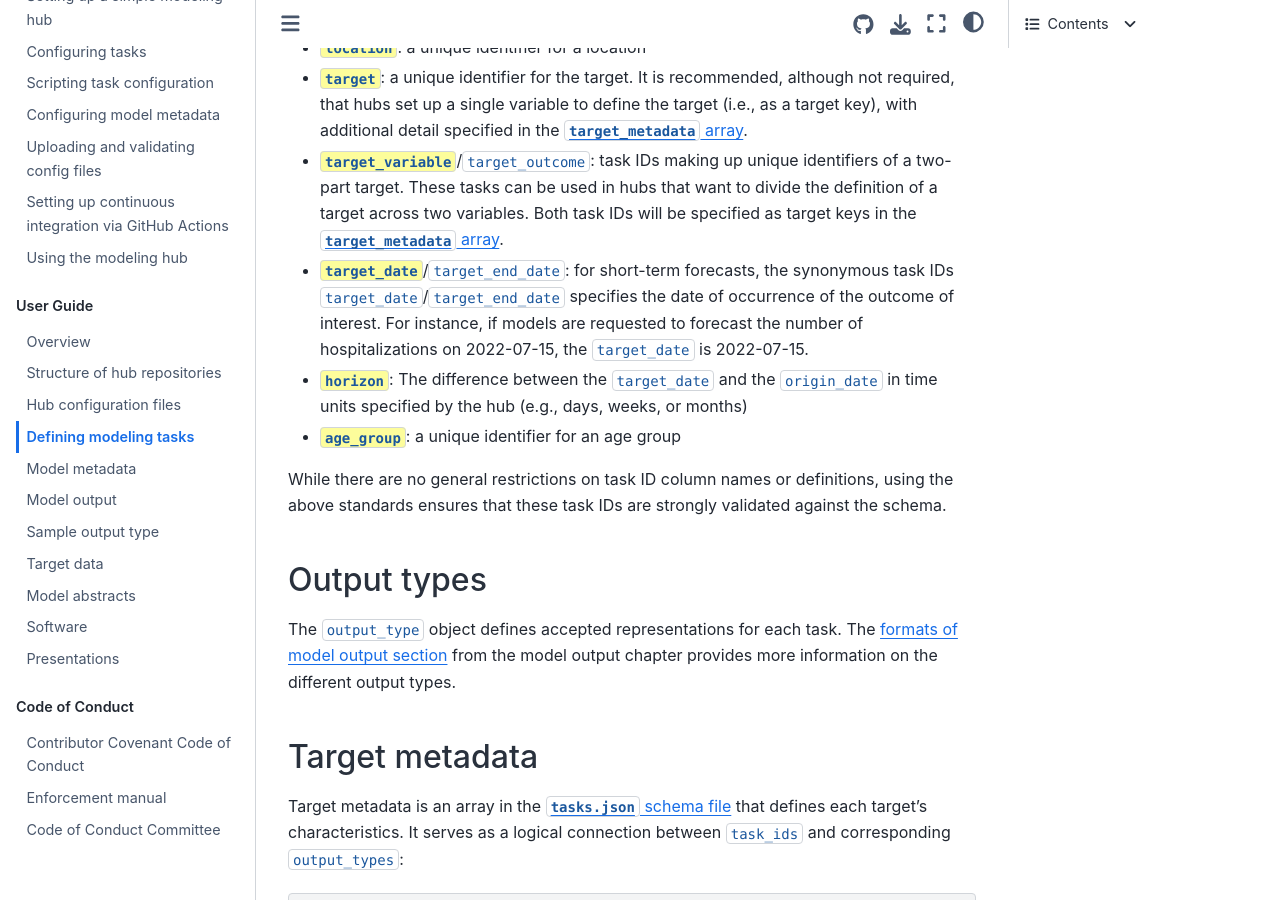
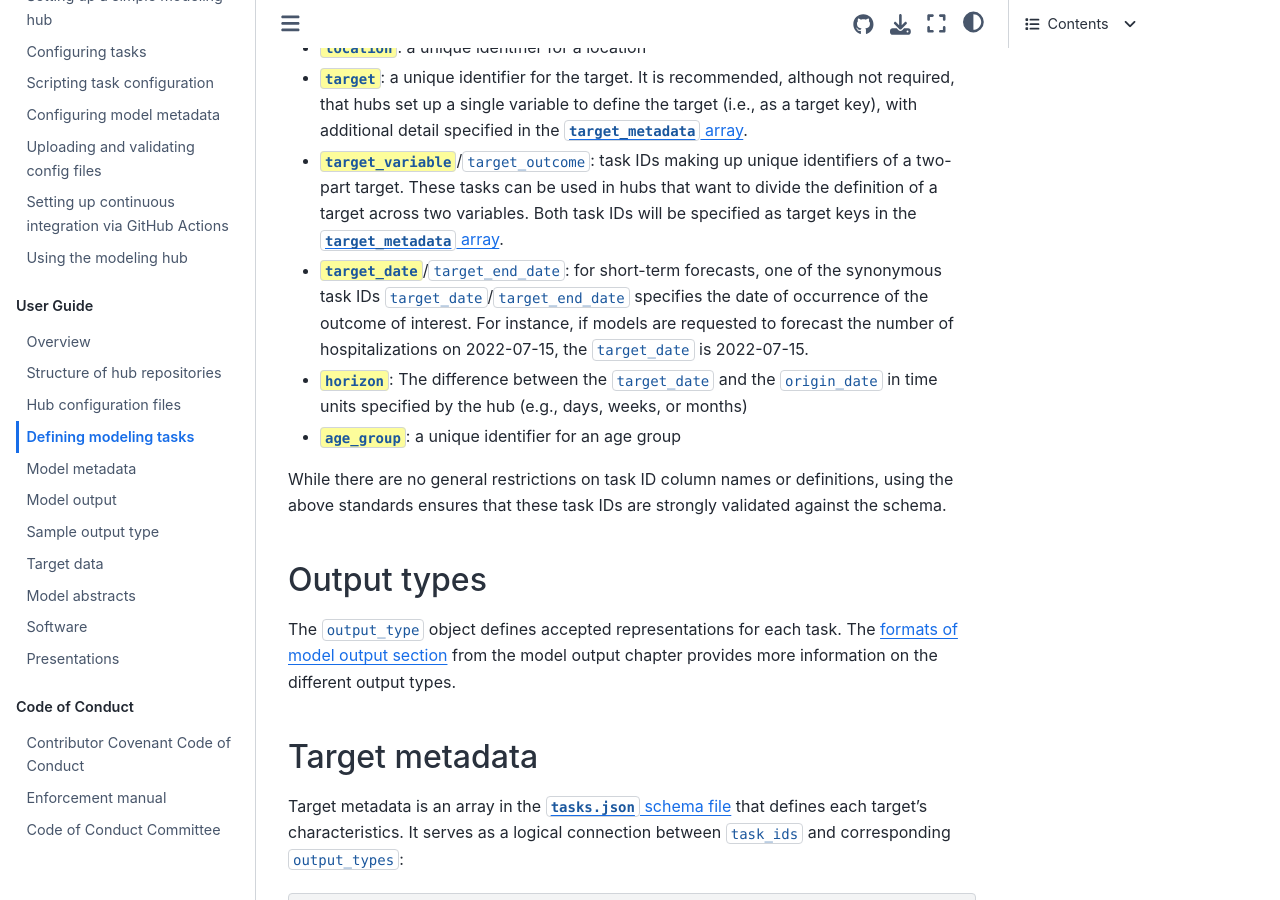
Before and after one commit to hubverse-org/hubDocs, a Sphinx documentation site: the page built from docs/source/user-guide/tasks.md, in a window 1280 px wide and 900 px high, scrolled down 2371 px. Built offline with Sphinx 7.4.7 and the Sphinx Book theme 1.1.4, drawn with Linux system fonts in a browser that asks for light colours; comment, search, counter and statistics services are not loaded.

Commit message:
Li specifies suggestions

```diff
--- a/docs/source/user-guide/tasks.md
+++ b/docs/source/user-guide/tasks.md
@@ -76,7 +76,7 @@ We strongly suggest that Hubs adopt the following standard task ID or column nam
 * `target_variable`{.codeitem}/`target_outcome`: task IDs making up unique identifiers of a two-part target.
   These tasks can be used in hubs that want to divide the definition of a target across two variables.
   Both task IDs will be specified as target keys in the [`target_metadata` array](#tasks-metadata).
-* `target_date`{.codeitem}/`target_end_date`: for short-term forecasts, the synonymous task IDs `target_date`/`target_end_date` specifies the date of occurrence of the outcome of interest.
+* `target_date`{.codeitem}/`target_end_date`: for short-term forecasts, one of the synonymous task IDs `target_date`/`target_end_date` specifies the date of occurrence of the outcome of interest.
   For instance, if models are requested to forecast the number of hospitalizations on 2022-07-15, the `target_date` is 2022-07-15.
 * `horizon`{.codeitem}: The difference between the `target_date` and the `origin_date` in time units specified by the hub (e.g., days, weeks, or months)
 * `age_group`{.codeitem}: a unique identifier for an age group
```
